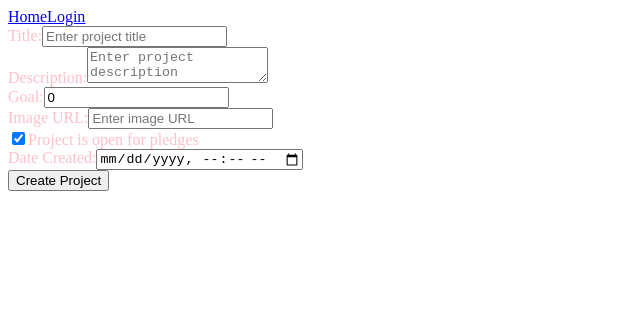
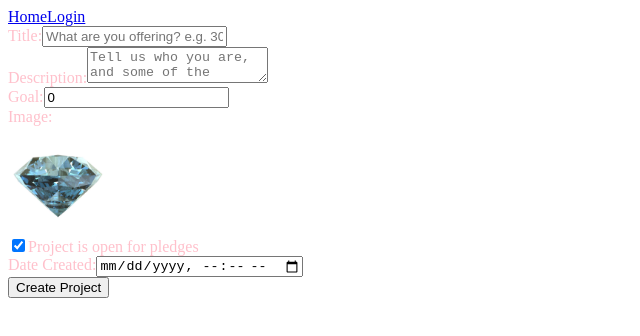
Before and after one commit to Christie8allard/frontendproject, a React (Vite) app: page /project in a window 1280 px wide. Shown: the top 336 px of the page, without its empty margins (0-640 px from the left). Built offline with nearby package versions, Linux system fonts and the light colour scheme.

Commit message:
added blue gem image

```diff
--- a/src/components/ProjectForm.jsx
+++ b/src/components/ProjectForm.jsx
@@ -6,7 +6,7 @@ function ProjectForm() {
         title: "",
         description: "",
         goal: 0,
-        image: "",
+        image: "/images/bluegem.jpg",
         isOpen: true,
         dateCreated: "",
     });
@@ -31,23 +31,22 @@ function ProjectForm() {
                     isOpen,
                     dateCreated
                 );
-                alert("Congratulations!! Your project has been created.");
+                alert("Your GemSession has been created.");
                 console.log("Project response:", response);
 
                 setProjectData({
                     title: "",
                     description: "",
                     goal: 0,
-                    image: "",
+                    image: "/images/bluegem.jpg",
                     isOpen: true,
                     dateCreated: "",
                 });
             } catch (error) {
                 console.error("Error during project creation:", error.message);
-                // alert("Failed to create project. Please try again.");
                 }
             } else {
-                alert("Please fill in all required fields (title, description, and goal)."
+                alert("Please complete all required fields (title, description, and goal)."
                 );
             }
         };
@@ -58,7 +57,7 @@ function ProjectForm() {
                 <input
                 type="text"
                 id="title"
-                placeholder="Enter project title"
+                placeholder="What are you offering? e.g. 30mins of Python one-on-one"
                 value={projectData.title}
                 onChange={handleChange}
                 />
@@ -67,7 +66,7 @@ function ProjectForm() {
                 <label htmlFor="description">Description:</label>
                 <textarea
                 id="description"
-                placeholder="Enter project description"
+                placeholder="Tell us who you are, and some of the details"
                 value={projectData.description}
                 onChange={handleChange}
                 />
@@ -84,14 +83,15 @@ function ProjectForm() {
                 />
             </div>
             <div>
-                <label htmlFor="image">Image URL:</label>
-                <input
-                type="text"
-                id="image"
-                placeholder="Enter image URL"
-                value={projectData.image}
-                onChange={handleChange}
-                />
+            <div>
+                <label>Image:</label>
+                <img
+                src={projectData.image} // The preloaded image path
+                alt="Project preview"
+                style={{ maxWidth: "100px", display: "block", marginTop: "10px" }}
+            />
+</div>
+
                 </div>
                 <div>
                     <label htmlFor="isOpen">
```
Also changed, not shown: public/images/bluegem.jpg (added).
